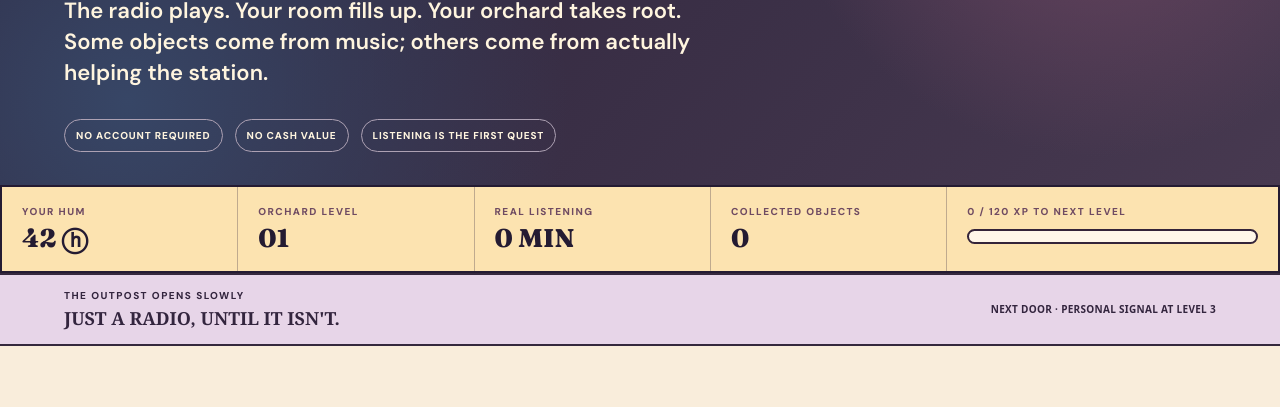
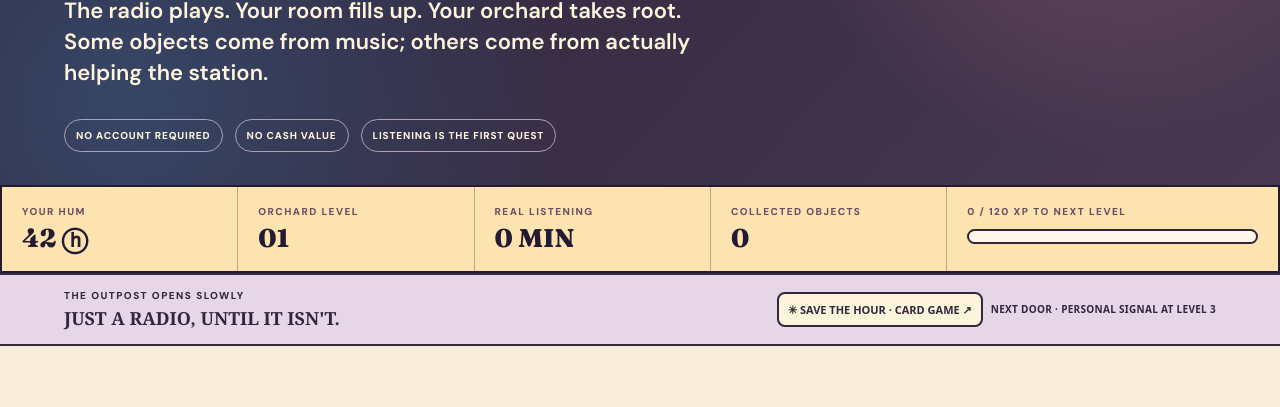
Before and after one commit to the-static-collective/HUMKIN, a plain HTML site: page fm/orchard/index.html in a window 1280 px wide. Shown: the part 369-776 px from the top of the page. Drawn offline with Linux system fonts and the light colour scheme.

Commit message:
SAVE THE HOUR 001: connect card game to Orchard and CI

```diff
--- a/fm/orchard/index.html
+++ b/fm/orchard/index.html
@@ -41,6 +41,7 @@
  <div class="outpost-links">
   <a id="door-signal" href="../signal/" hidden>✳ MY LITTLE SIGNAL ↗</a>
   <a id="door-gambit" href="./gambits.html" hidden>✳ MY GAMBIT WORKBENCH ↗</a>
+  <a id="door-save-hour" href="./save-the-hour.html">✳ SAVE THE HOUR · CARD GAME ↗</a>
   <a id="door-guild" href="../participate/" hidden>✳ STATION GUILDS ↗</a>
   <a id="door-network" href="./network.html" hidden>✳ THE LIVING ORCHARD ↗</a>
   <span id="next-door">NEXT DOOR · PERSONAL SIGNAL AT LEVEL 3</span>
```
